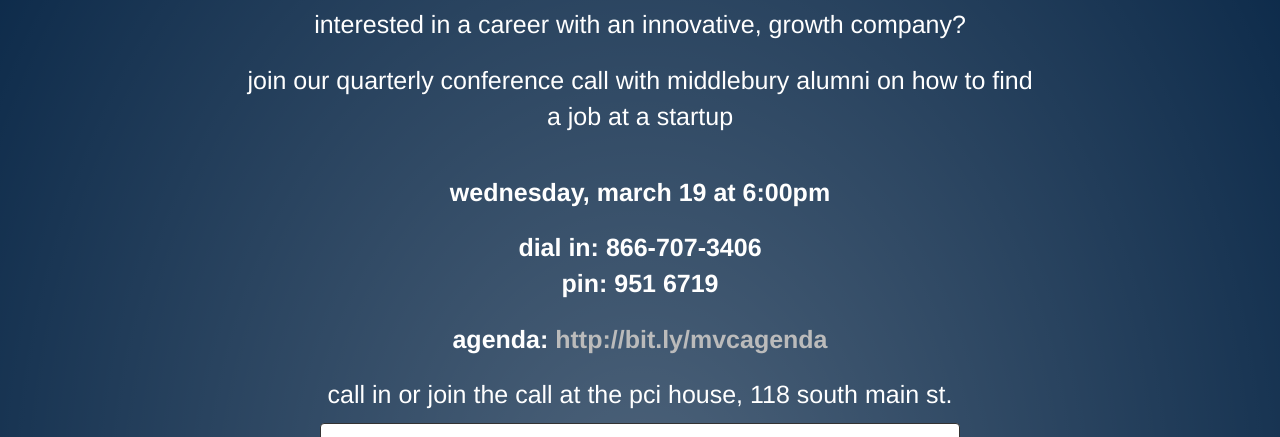
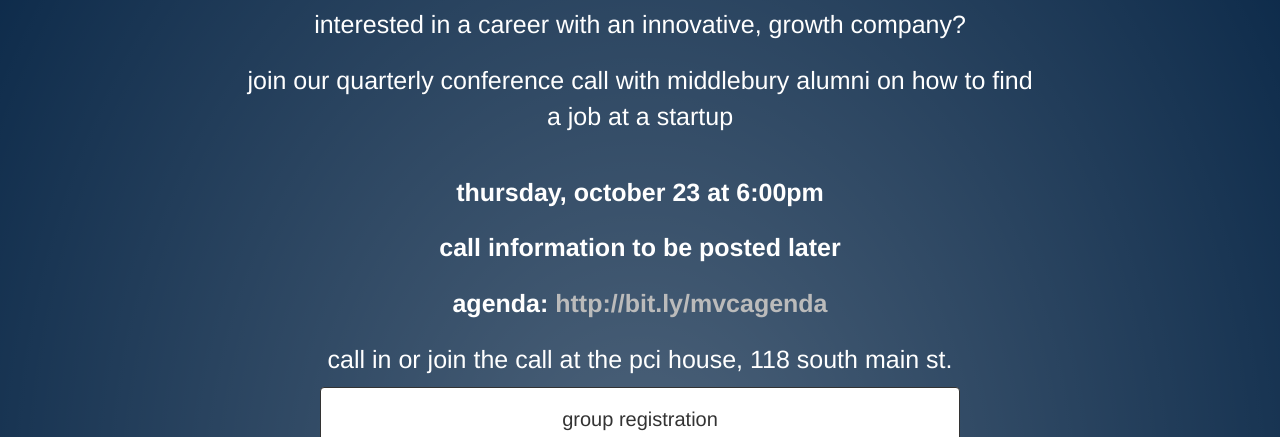
Before and after one commit to willpots/careers.middventures.com, a plain HTML site: page index.html in a window 1280 px wide. Shown: the part 304-741 px from the top of the page. Drawn offline with Linux system fonts and the light colour scheme.

Commit message:
updating time information

```diff
--- a/index.html
+++ b/index.html
@@ -33,8 +33,9 @@
     <article>
       <p>interested in a career with an innovative, growth company?</p>
       <p>join our quarterly conference call with middlebury alumni on how to find a job at a startup<p>
-      <p class="bold">wednesday, march 19 at 6:00pm</p>
-      <p class="bold">dial in: 866-707-3406 <br> pin: 951 6719</p>
+      <p class="bold">thursday, october 23 at 6:00pm</p>
+      <p class="bold">call information to be posted later</p>
+      <!-- <p class="bold">dial in: 866-707-3406 <br> pin: 951 6719</p> -->
       <p class="bold">agenda: <a target="_blank" href="http://bit.ly/mvcagenda">http://bit.ly/mvcagenda</a> </p>
       <p class="">call in or join the call at the pci house, 118 south main st.</p>
       <!-- Begin MailChimp Signup Form -->
```
